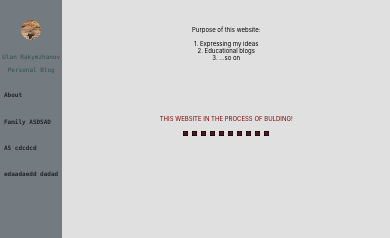
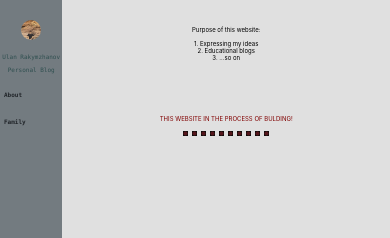
Before and after one commit to urakymzhan/personal-site, a React (Create React App) app: page / in a window 390 px wide. Shown: the top 238 px of the page. Built offline with nearby package versions, Linux system fonts and the light colour scheme.

Commit message:
added responsiveness

```diff
--- a/src/components/Sidebar.jsx
+++ b/src/components/Sidebar.jsx
@@ -20,7 +20,7 @@ const Sidebar = () => {
                 </div>
                 <ul>
                     <Link to="/about"><li>About</li></Link>
-                    <Link to="/family"><li>Family ASDSAD AS cdcdcd  edaadaedd  dadad</li></Link>
+                    <Link to="/family"><li>Family</li></Link>
                 </ul>
             </div>
             <div className="contents">
```
